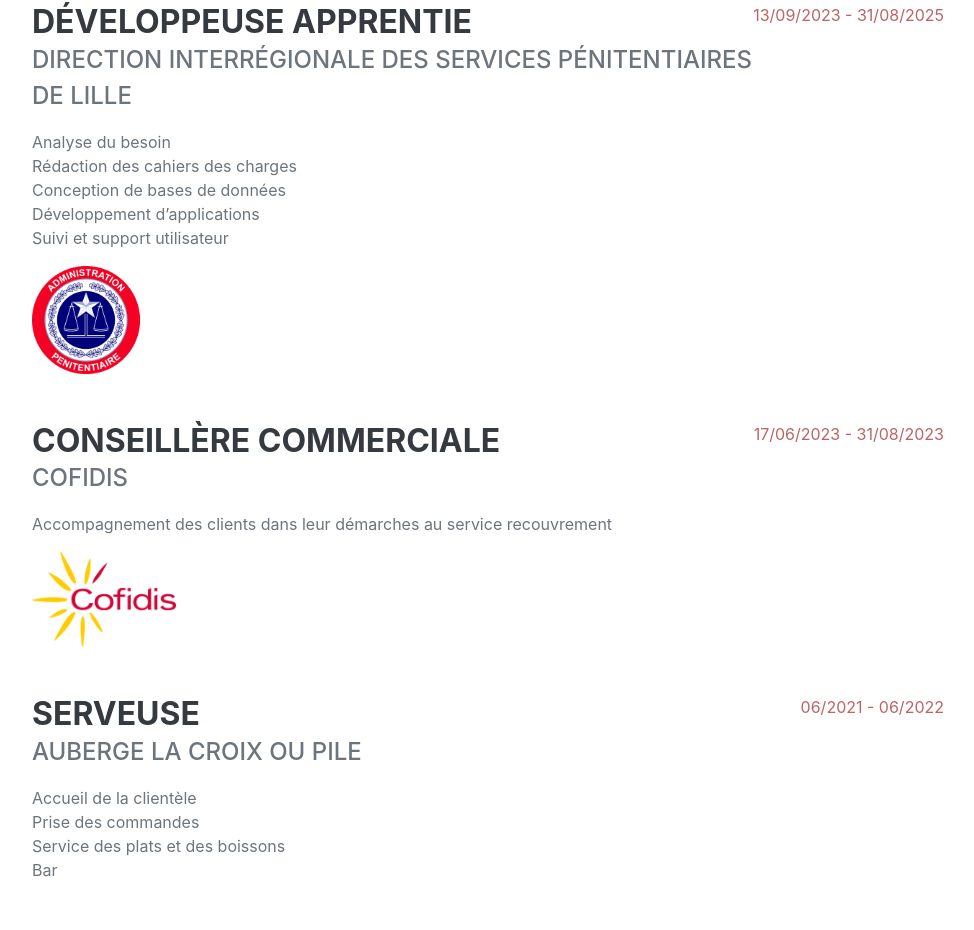
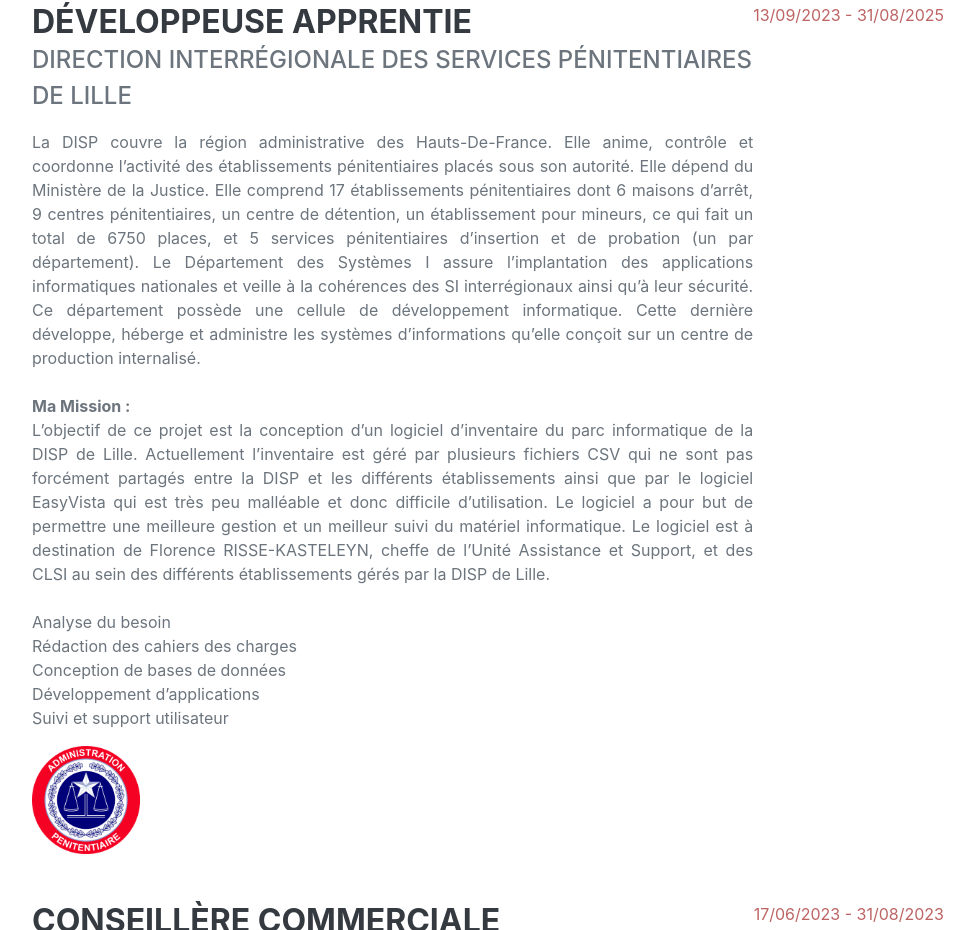
Before and after one commit to demorylea/CV, a plain HTML site: page index.html in a window 1280 px wide. Shown: the part 1060-1990 px from the top of the page, without its empty margins (288-1262 px from the left). Drawn offline with nearby package versions, Linux system fonts and the light colour scheme; a web font is replaced by a local one.

Commit message:
portfolio S4

```diff
--- a/index.html
+++ b/index.html
@@ -68,6 +68,16 @@
                             <h3 class="mb-0">Développeuse apprentie</h3>
                             <div class="subheading mb-3">Direction Interrégionale des Services Pénitentiaires de Lille</div>
                             <p>
+                                La DISP couvre la région administrative des Hauts-De-France. Elle anime, contrôle et coordonne l’activité des établissements pénitentiaires placés sous son autorité. Elle dépend du Ministère de la Justice.
+                                Elle comprend 17 établissements pénitentiaires dont 6 maisons d’arrêt, 9 centres pénitentiaires, un centre de détention, un établissement pour mineurs, ce qui fait un total de 6750 places, et 5 services pénitentiaires d’insertion et de probation (un par département).
+                                Le Département des Systèmes I assure l’implantation des applications informatiques nationales et veille à la cohérences des SI interrégionaux ainsi qu’à leur sécurité. Ce département possède une cellule de développement informatique. Cette dernière développe, héberge et administre les systèmes d’informations qu’elle conçoit sur un centre de production internalisé.<br>
+                                <br><strong>Ma Mission : </strong><br>
+                                L’objectif de ce projet est la conception d’un logiciel d’inventaire du parc informatique de la DISP de Lille.
+                                Actuellement l’inventaire est géré par plusieurs fichiers CSV qui ne sont pas forcément partagés entre la DISP et les différents établissements ainsi que par le logiciel EasyVista qui est très peu malléable et donc difficile d’utilisation.
+                                Le logiciel a pour but de permettre une meilleure gestion et un meilleur suivi du matériel informatique.
+                                Le logiciel est à destination de Florence RISSE-KASTELEYN, cheffe de l’Unité Assistance et Support, et des CLSI au sein des différents établissements gérés par la DISP de Lille.<br>
+
+                                <br>
                                 Analyse du besoin <br>
                                 Rédaction des cahiers des charges <br>
                                 Conception de bases de données <br>
```
